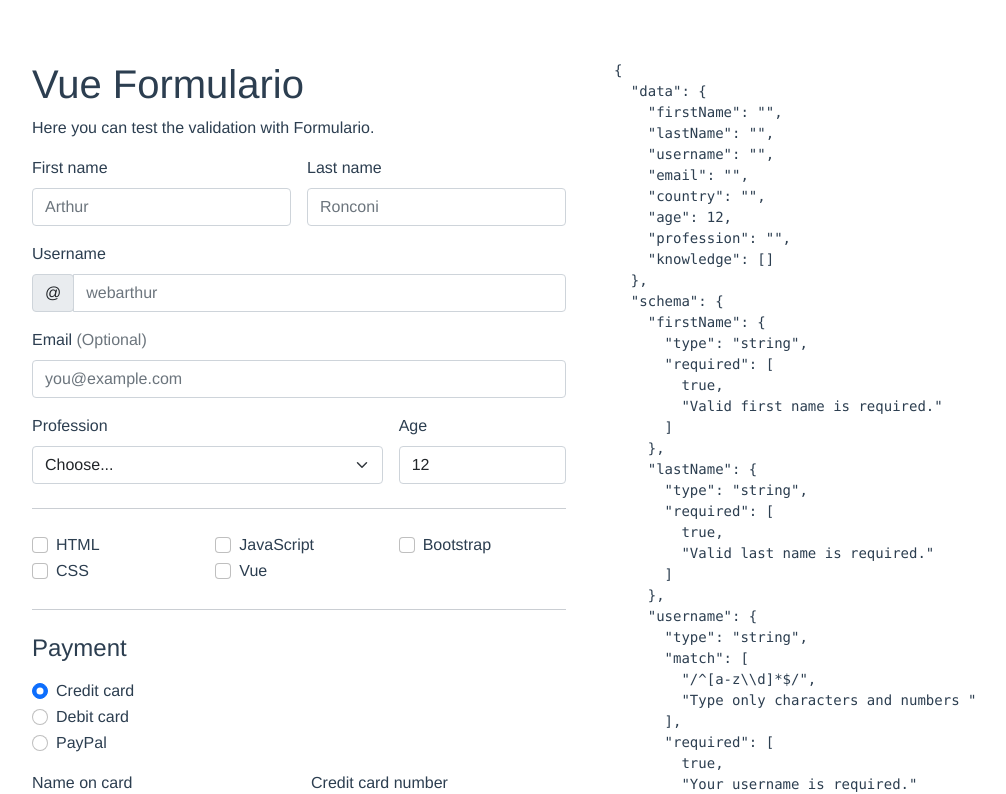
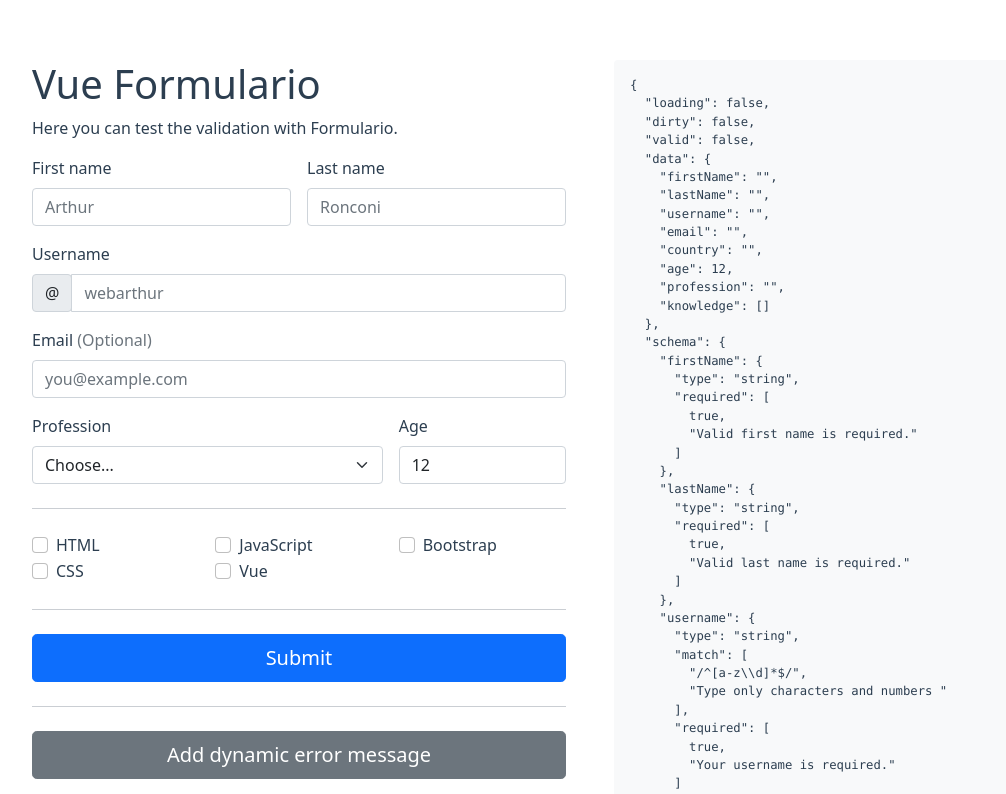
Before and after one commit to webarthur/vue-formulario, a Vue app: page / in a window 1280 px wide. Shown: the top 794 px of the page, without its empty margins (50-1056 px from the left). Built offline with nearby package versions, Linux system fonts and the light colour scheme.

Commit message:
onSubmit handler

```diff
--- a/index.html
+++ b/index.html
@@ -6,6 +6,7 @@
   <meta name="viewport" content="width=device-width, initial-scale=1.0" />
   <link href="https://cdn.jsdelivr.net/npm/bootstrap@5.1.0/dist/css/bootstrap.min.css" rel="stylesheet" integrity="sha384-KyZXEAg3QhqLMpG8r+8fhAXLRk2vvoC2f3B09zVXn8CA5QIVfZOJ3BCsw2P0p/We" crossorigin="anonymous">
   <title>Vue Formulario</title>
+  <script src="https://cdn.jsdelivr.net/npm/axios/dist/axios.min.js"></script>
 </head>
 <body>
   <div id="app"></div>
--- a/src/App.vue
+++ b/src/App.vue
@@ -7,6 +7,7 @@ import Validation from './components/Validation.vue'
 import createForm from './createForm.js'
 
 const form = ref(createForm({
+
   data: {
     firstName: '',
     lastName: '',
@@ -17,6 +18,7 @@ const form = ref(createForm({
     profession: '',
     knowledge: []
   },
+
   schema: {
     firstName: {
       type: 'string',
@@ -54,7 +56,16 @@ const form = ref(createForm({
     dynamicError: {
       type: 'string'
     },
+  },
+
+  async onSubmit () {
+    console.log('Sending form...')
+
+    // await a second to simulate a request
+    await new Promise(resolve => setTimeout(x=>resolve(1), 1000))
   }
+
+
 }))
 </script>
 
@@ -66,8 +77,10 @@ const form = ref(createForm({
         <h1>Vue Formulario</h1>
         <p>Here you can test the validation with Formulario.</p>
 
-        <Formulario @submit.prevent v-model="form">
+        <Formulario v-model="form">
+
           <div class="row g-3">
+
             <Validation for="firstName" class="col-sm-6">
               <label for="firstName" class="form-label">First name</label>
               <input v-model="form.data.firstName" type="text" class="form-control" id="firstName" placeholder="Arthur">
@@ -119,6 +132,7 @@ const form = ref(createForm({
                 Age code required.
               </div>
             </Validation>
+
           </div>
 
           <hr class="my-4">
@@ -163,11 +177,11 @@ const form = ref(createForm({
 
           </Validation>
 
-          <hr class="my-4">
+          <!-- <hr class="my-4"> -->
 
-          <h4 class="mb-3">Payment</h4>
+          <!-- <h4 class="mb-3">Payment</h4> -->
 
-          <div class="my-3">
+          <!-- <div class="my-3">
             <div class="form-check">
               <input id="credit" name="paymentMethod" type="radio" class="form-check-input" checked="">
               <label class="form-check-label" for="credit">Credit card</label>
@@ -215,23 +229,25 @@ const form = ref(createForm({
                 Security code required
               </div>
             </div>
-          </div>
+          </div> -->
 
           <hr class="my-4">
 
-          <button class="w-100 btn btn-primary btn-lg" type="submit">Continue to signup</button>
+          <button class="w-100 btn btn-primary btn-lg" type="submit">Submit</button>
+
+          <p v-if="form.loading" class="mt-3 text-center">Loading...</p>
 
           <hr class="my-4">
 
           <Validation for="dynamicError">
-            <button @click="form.addError('dynamicError', 'Show message error!')" class="w-100 btn btn-primary btn-lg" type="button">Add dynamic error message</button>
+            <button @click="form.addError('dynamicError', 'Show message error!')" class="w-100 btn btn-secondary btn-lg" type="button">Add dynamic error message</button>
           </Validation>
 
         </Formulario>
 
       </div>
       <div class="col-md-6">
-        <div>
+        <div class="bg-light p-3 rounded small">
           <pre><code>{{form}}</code></pre>
         </div>
       </div>
@@ -241,10 +257,6 @@ const form = ref(createForm({
 
 <style>
 #app {
-  font-family: Avenir, Helvetica, Arial, sans-serif;
-  -webkit-font-smoothing: antialiased;
-  -moz-osx-font-smoothing: grayscale;
-  /* text-align: center; */
   color: #2c3e50;
   margin-top: 60px;
 }
--- a/src/components/Formulario.vue
+++ b/src/components/Formulario.vue
@@ -6,63 +6,50 @@ import validator from '../validator'
 export default {
 
   props: {
-    data: Object,
-    schema: Object,
-    // settings: Object,
-    // status: Object,
     modelValue: Object,
     isFormulario: Boolean,
   },
 
-  setup (props) {
-    // const props = defineProps({
-    //   data: Object,
-    //   schema: Object,
-    //   // settings: Object,
-    //   status: Object,
-    //   modelValue: Object,
-    // })
+  setup (props, context) {
+    // FIX: this function is readonly
+    // if (context.attrs.onSubmit) {
+    //   const originalSubmit = context.attrs.onSubmit
+    //   context.attrs.onSubmit = async function (event, ...args) {
+    //     // Form.loading = true
+    //     // await originalSubmit(event)
+    //     // Form.loading = false
+    //   }
+    // }
 
-    let data
-    let schema
-    // let setup
+    const Form = props.modelValue
 
-    if (props.modelValue) {
-      data = props.modelValue.data
-      schema = props.modelValue.schema
-      // status = props.modelValue.status
-    }
-    else {
-      // setup = createForm({
-      //   data: props.data,
-      //   schema: props.schema,
-      //   status: props.status,
-      // })
-      data = props.data
-      schema = props.schema
-      // status = props.status
+    if (!Form) {
+      throw new Error('Formulario needs the v-model attribute')
     }
 
+    const data = Form.data
+    const schema = Form.schema
     const childRefs = props.modelValue.childRefs = {}
-
     const isFormulario = true
 
-    // Save validation component references here
-    // const errors = ref({})
+    /**
+     * Function to validate form
+     * @param {object} e
+     */
+    async function validateForm (e) {
+      // Reset errors
+      // for (const field of Object.keys(schema)) {
+      //   // Check if the <Validation> component has created
+      //   if (!childRefs[field]) {
+      //     continue
+      //   }
+      //   childRefs[field].value = {}
+      // }
 
-    function validateForm () {
-
-      // Reset errors
-      for (const field of Object.keys(schema)) {
-        // Check if the <Validation> component has created
-        if (!childRefs[field]) {
-          continue
-        }
-        childRefs[field].value = {}
-      }
+      Form.valid = true
+      Form.resetErrors()
 
       const valid = validator(schema, data)
-      // console.log('> valid', valid.errors)
 
       // Add error message to the <Validation> component
       for (const field of Object.keys(valid.errors)) {
@@ -70,13 +57,32 @@ export default {
         if (!childRefs[field]) {
           continue
         }
-      childRefs[field].value = valid.errors[field]
+        Form.valid = false
+        childRefs[field].value = valid.errors[field]
+      }
+
+      // Trigger onSubmit function to work with loading variable
+      if (Form.valid && Form.onSubmit) {
+        Form.loading = true
+        try {
+          await Form.onSubmit()
+        }
+        catch (e) {
+          Form.errorHandler(e)
+        }
+        Form.loading = false
       }
     }
 
+    /**
+     * Function to dirty form
+     */
+    function dirtyForm () {
+      Form.dirty = true
+    }
+
     return {
-      data, schema, childRefs, isFormulario, validateForm
-      // , status
+      data, schema, childRefs, isFormulario, validateForm, dirtyForm
     }
   }
 
@@ -84,7 +90,7 @@ export default {
 </script>
 
 <template>
-  <form @submit="validateForm">
+  <form @submit.prevent="validateForm" @change="dirtyForm">
     <slot />
   </form>
 </template>
--- a/src/components/Validation.vue
+++ b/src/components/Validation.vue
@@ -17,11 +17,10 @@ if (!instance.parent.ctx.isFormulario) {
 }
 
 const Formulario = instance.parent.ctx
-// console.log(Formulario)
 
 Formulario.childRefs[fieldName] = error
 
-function validate () {
+function changeValidation () {
   const data = { [fieldName]: Formulario.data[fieldName] }
   const schema = {
     [fieldName]: Formulario.schema[fieldName]
@@ -30,17 +29,15 @@ function validate () {
   const valid = validator(schema, data)
 
   if (!valid.valid) {
-    console.log('valid.errors', valid.errors)
     error.value = valid.errors[fieldName]
   }
   else {
     error.value = {}
   }
-  console.log(Formulario.childRefs)
 }
 
 // Validate on input when has an error
-function inputValidate () {
+function inputValidation () {
   if (error.value && error.value.message && !Array.isArray(Formulario.data[fieldName])) {
     validate()
   }
@@ -48,7 +45,7 @@ function inputValidate () {
 </script>
 
 <template>
-  <div @change="validate" @input="inputValidate" :class="{ 'input-error': error.message }">
+  <div @change="changeValidation" @input="inputValidation" :class="{ 'input-error': error.message }">
     <slot />
     <div v-if="error.message" class="input-error-message">
       <small>{{error.message}}</small>
--- a/src/createForm.js
+++ b/src/createForm.js
@@ -2,6 +2,12 @@ import validator from './validator'
 
 export default function (settings) {
   return {
+
+    loading: false,
+
+    dirty: false,
+
+    valid: false,
 
     data: {},
 
@@ -13,16 +19,23 @@ export default function (settings) {
 
     childRefs: {},
 
-    loading: false,
+    reset () {},
 
-    // dirty: false,
-
-    reset () {
-
+    resetErrors () {
+      for (const field of Object.keys(this.schema)) {
+        // Check if the <Validation> component has created
+        if (!this.childRefs[field]) {
+          continue
+        }
+        this.childRefs[field].value = {}
+      }
     },
 
-    submit () {
+    onSubmit () {},
 
+    errorHandler (e) {
+      console.error(e)
+      alert(e)
     },
 
     addError (path, message) {
@@ -37,7 +50,7 @@ export default function (settings) {
     validate () {
       const valid = validator(this.schema, this.data)
 
-      console.log('> valid', valid.errors)
+      // console.log('> valid', valid.errors)
 
       for (const field of Object.keys(valid.errors)) {
         // childRefs[field].value = valid.errors[field]
@@ -46,7 +59,7 @@ export default function (settings) {
         }
       }
 
-      console.log('errors', errors)
+      // console.log('errors', errors)
     },
 
     errorHandler (err) {
--- a/src/validator/index.js
+++ b/src/validator/index.js
@@ -27,7 +27,7 @@ const validate = function (schema, data) {
     const type = validate.getType(schema[path].type)
     const value = data[path]
 
-    console.log('validate', path, type, value)
+    // console.log('validate', path, type, value)
 
     if (type) {
       // For each key of schema entry
--- a/vite.config.js
+++ b/vite.config.js
@@ -23,5 +23,13 @@ export default defineConfig({
         }
       }
     }
+  },
+
+  server: {
+    proxy: {
+      '/api': 'http://localhost:8082'
+    }
   }
+
+
 })
```
Also changed, not shown: package.json (+4 -3 lines), 2 other files (tests, documents, lock files or other folders).
